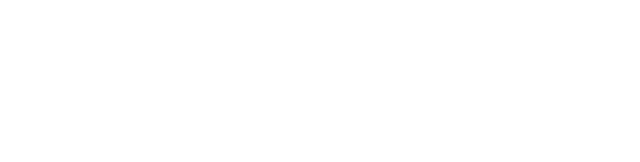
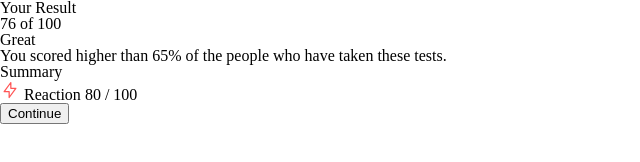
Before and after one commit to Mikael-Josias/summary-results-component, a plain HTML site: page index.html in a window 1280 px wide. Shown: the whole page, without its empty margins (0-640 px from the left). Drawn offline with Linux system fonts and the light colour scheme.

Commit message:
feat: summary html structure

```diff
--- a/index.html
+++ b/index.html
@@ -10,6 +10,29 @@
     <title>Results Summary Component</title>
 </head>
 <body>
-
+    <main class="wrapper">
+        <div class="score-box">
+            <h1 class="score-box__title">Your Result</h1>
+            <div class="number-box">
+                <span class="number-box__result">76</span>
+                <span>of 100</span>
+            </div>
+            <h3 class="score-box__result">Great</h3>
+            <p class="score-box__description">You scored higher than 65% of the people who have taken these tests.</p>
+        </div>
+        <div class="summary-box">
+            <h2 class="summary-box__title">Summary</h2>
+            <div class="status-wrapper">
+                <div class="status-box">
+                    <span class="status-box__name">
+                        <img src="./assets/icon-reaction.svg" alt="raio vermelho"/>
+                        Reaction
+                    </span>
+                    <span class="status-box__value"><b>80</b> / 100</span>
+                </div>
+            </div>
+            <button class="summary-box__button">Continue</button>
+        </div>
+    </main>
 </body>
 </html>
```
